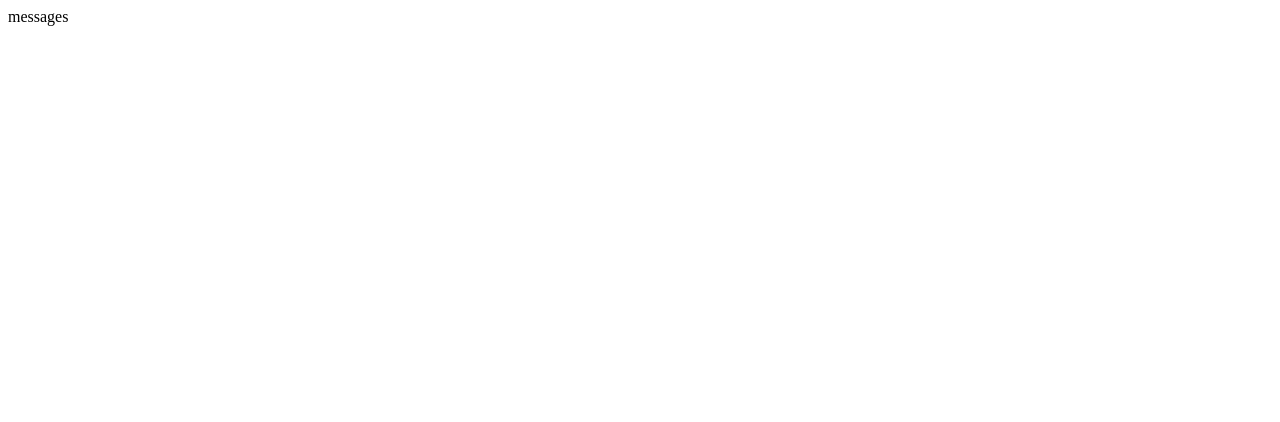
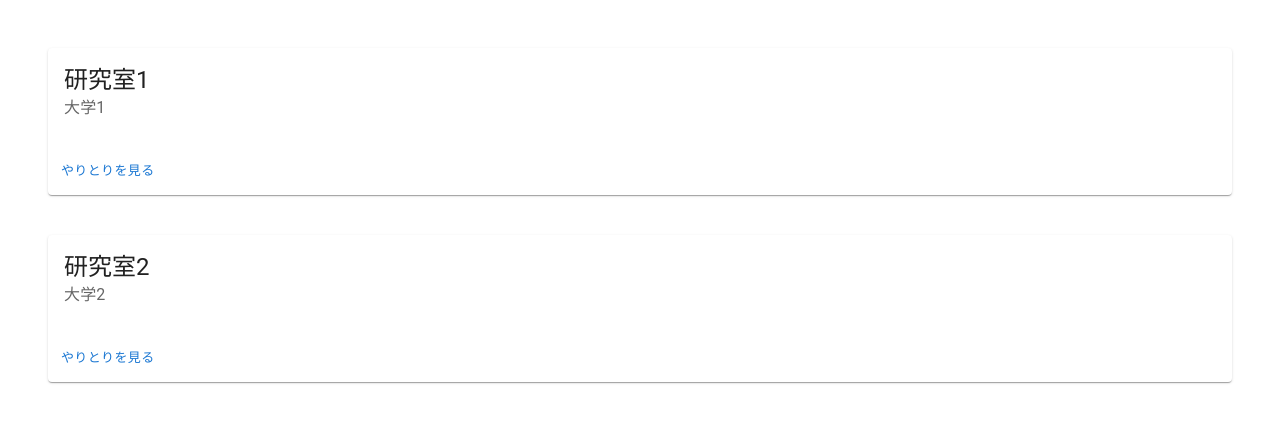
Before and after one commit to nagao-lab/student-laboratory-matching-app, a Next.js app in the folder student-frontend/: page /messages in a window 1280 px wide. Shown: the top 422 px of the page. Built offline with nearby package versions, Linux system fonts and the light colour scheme.

Commit message:
add : メッセージ一覧の表示

```diff
--- a/student-frontend/src/app/(authenticarted)/messages/page.tsx
+++ b/student-frontend/src/app/(authenticarted)/messages/page.tsx
@@ -1,10 +1,15 @@
 // TODO メッセージ一覧ページ : CommentCardsを使ってメッセージ一覧を表示する
-
-import { Box } from "@mui/material";
+import { MessageCards, MockMessages } from "@/features/messages";
+import { Stack } from "@mui/material";
 import { NextPage } from "next";
 
+
 const Page: NextPage = () => {
-  return <Box>messages</Box>;
+  return (
+    <Stack>
+      <MessageCards messages={MockMessages} />
+    </Stack>
+  )
 };
 
 export default Page;
--- a/student-frontend/src/features/messages/components/message-cards.tsx
+++ b/student-frontend/src/features/messages/components/message-cards.tsx
@@ -1,4 +1,44 @@
 // TODO メッセージ一覧ページ : MessageCardsコンポーネントを作成
+
+
+
+import { Box, Button, Card, CardContent, CardActions, Typography } from "@mui/material";
+import { Message } from "../mock/messages";
+
 // TODO メッセージ一覧ページ : MessageCardsコンポーネント用のPropsを定義
+
+type Props = {
+  messages: Message[];
+};
+
 // TODO メッセージ一覧ページ : MessageCardsではMuiのBoxを利用する
 // TODO メッセージ一覧ページ : Box内でmap関数を利用してMuiのCardを挿入する
+
+export const MessageCards = ({ messages }: Props) => {
+  return (
+    <Box>
+      {messages
+      .filter((item) => {
+        return item.studentLaboratory.status === 'LIKE_FROM_BOTH';
+      })
+
+      .map((message, i) => (
+        <Card key={i} sx={{ minWidth: 275, m: 5}}>
+          <CardContent>
+            <Typography variant="h5" component="div">
+              {message.laboratory.name}
+            </Typography>
+            <Typography sx={{ mb: 1.5 }} color="text.secondary">
+              {message.university.name}
+           </Typography>
+
+          </CardContent>
+          <CardActions>
+            <Button size="small">やりとりを見る</Button>
+          </CardActions>
+        </Card>
+      ))}
+    </Box>
+
+  );
+};
--- a/student-frontend/src/features/messages/index.tsx
+++ b/student-frontend/src/features/messages/index.tsx
@@ -1,2 +1,4 @@
 // TODO 学生ページ用mockデータ : mockデータをexportする
 // TODO 学生ページ : MessageCardsをexportする
+export { MockMessages } from "./mock/messages";
+export { MessageCards } from "./components/message-cards";
```
